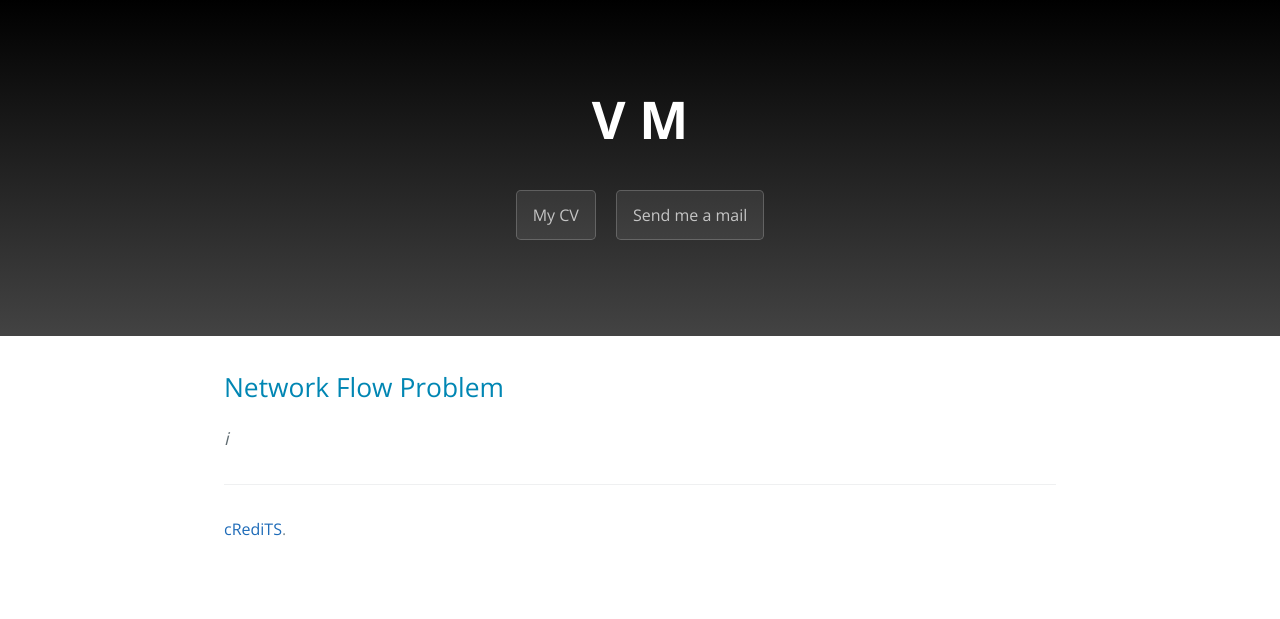
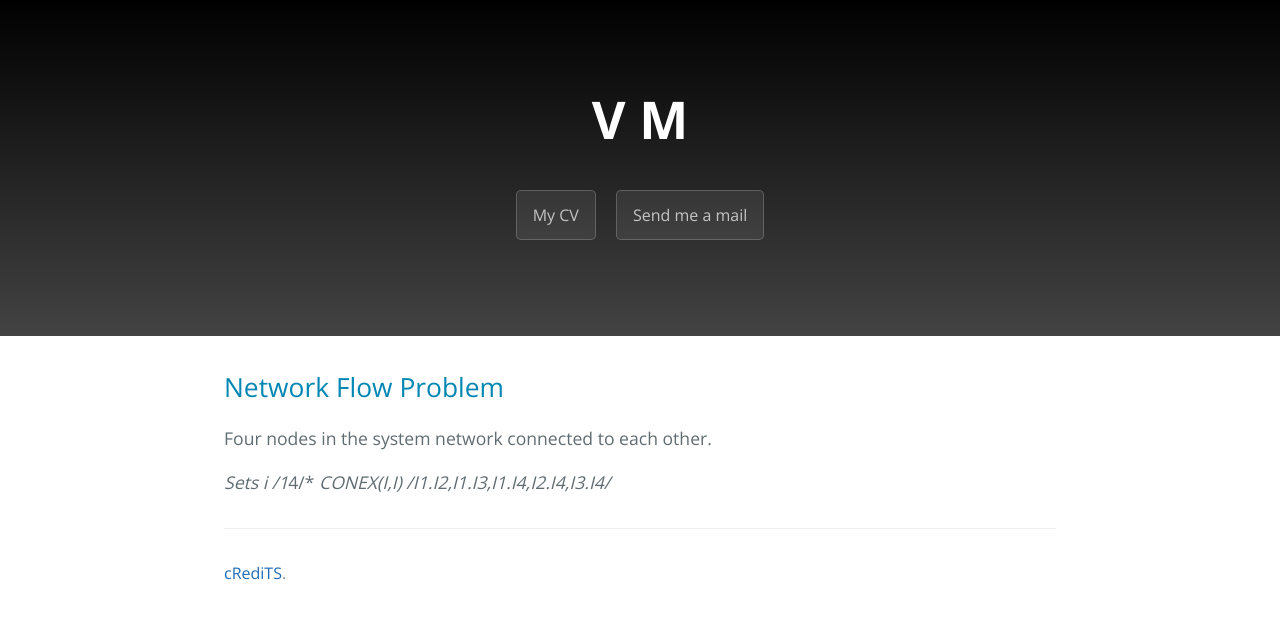
Before and after one commit to vlmeg/vlmeg.github.io, a Jekyll site: the page built from network_flow_problem.md, in a window 1280 px wide. Shown: the top 619 px of the page. Built offline with Jekyll 4.4.1, drawn with Linux system fonts in a browser that asks for light colours; the repository's description, which GitHub fills in, is left out; our own code applies the rules of GitHub Pages for plain Markdown files.

Commit message:
Update network_flow_problem.md

```diff
--- a/network_flow_problem.md
+++ b/network_flow_problem.md
@@ -4,4 +4,8 @@ layout: default
 
 ## Network Flow Problem
 
-*i*
+Four nodes in the system network connected to each other.
+
+*Sets*
+    *i /1*4/*
+    *CONEX(I,I) /I1.I2,I1.I3,I1.I4,I2.I4,I3.I4/*
```
